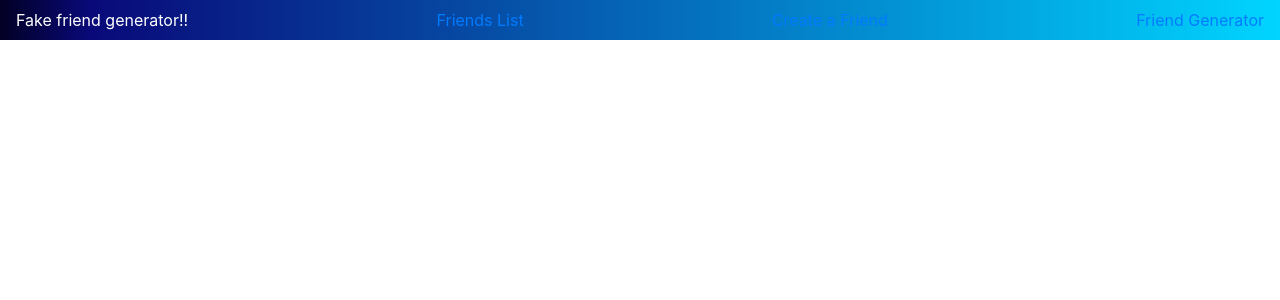
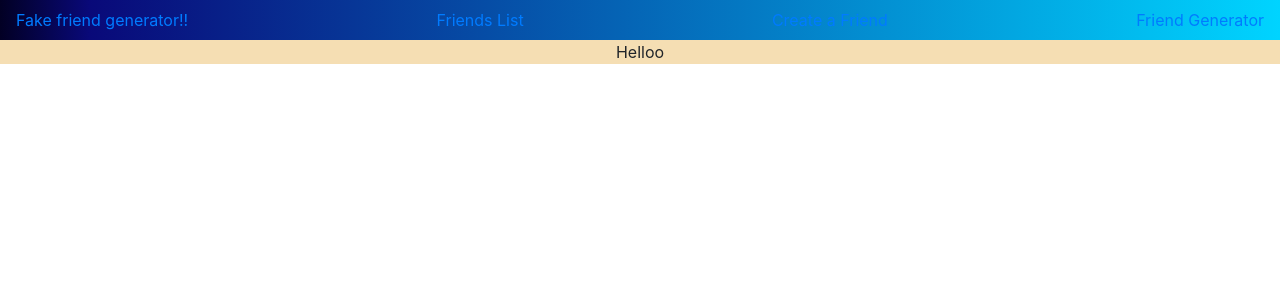
Before and after one commit to jnguyen3436/project2, a React (Create React App) app: page /#/ in a window 1280 px wide. Before the commit this address led to /#/list. Shown: the top 300 px of the page. Built offline with nearby package versions, Linux system fonts and the light colour scheme; no server answers.

Commit message:
add generator renamed

```diff
--- a/src/App.js
+++ b/src/App.js
@@ -3,7 +3,7 @@ import axios from 'axios'
 import './App.css';
 import {Link,Switch,Route} from 'react-router-dom'
 import List from './Components/List'
-import Home from "./Components/Home"
+import Generator from "./Components/Generator"
 import Friend from "./Components/Friend"
 import Landing from "./Components/Landing"
 export default class App extends Component {
@@ -14,16 +14,17 @@ export default class App extends Component {
       <div className="App">
 
 
-        <nav  className="navbar navbar-light" >Fake friend generator!!
+        <nav  className="navbar navbar-light" >
+        <Link to="/">Fake friend generator!!</Link>
         <Link to="/list" className="a" color="white">Friends List </Link>
         <Link to="/friend">Create a Friend</Link>
-        <Link to="/home"> Friend Generator</Link>
+        <Link to="/generator"> Friend Generator</Link>
          </nav>
 
 
         <Switch>
           <Route path= "/" component={Landing}/>
-          <Route path= "/home" component={Home}/>
+          <Route path= "/generator" component={Generator}/>
           <Route path= "/friend" component={Friend}/>
           <Route path= "/list" component={List} />
           </Switch>
--- a/src/Components/Home.jsx
+++ b/src/Components/Generator.jsx
@@ -5,7 +5,7 @@ import axios from 'axios'
 
 
 
-export default class Home extends Component {
+export default class Generator extends Component {
     state ={
         advice :[],
         gif:null,
@@ -54,7 +54,7 @@ getAdvice=()=>{
 
         this.setState({gif:gif.data.data.image_url})
 
-          console.log(gif, gif.data.data.url)
+          //console.log(gif, gif.data.data.url)
 
        })
 
--- a/src/Components/Landing.js
+++ b/src/Components/Landing.js
@@ -4,7 +4,7 @@ export default class Landing extends Component {
     render() {
         return (
             <div>
-
+                Helloo
             </div>
         )
     }
```
